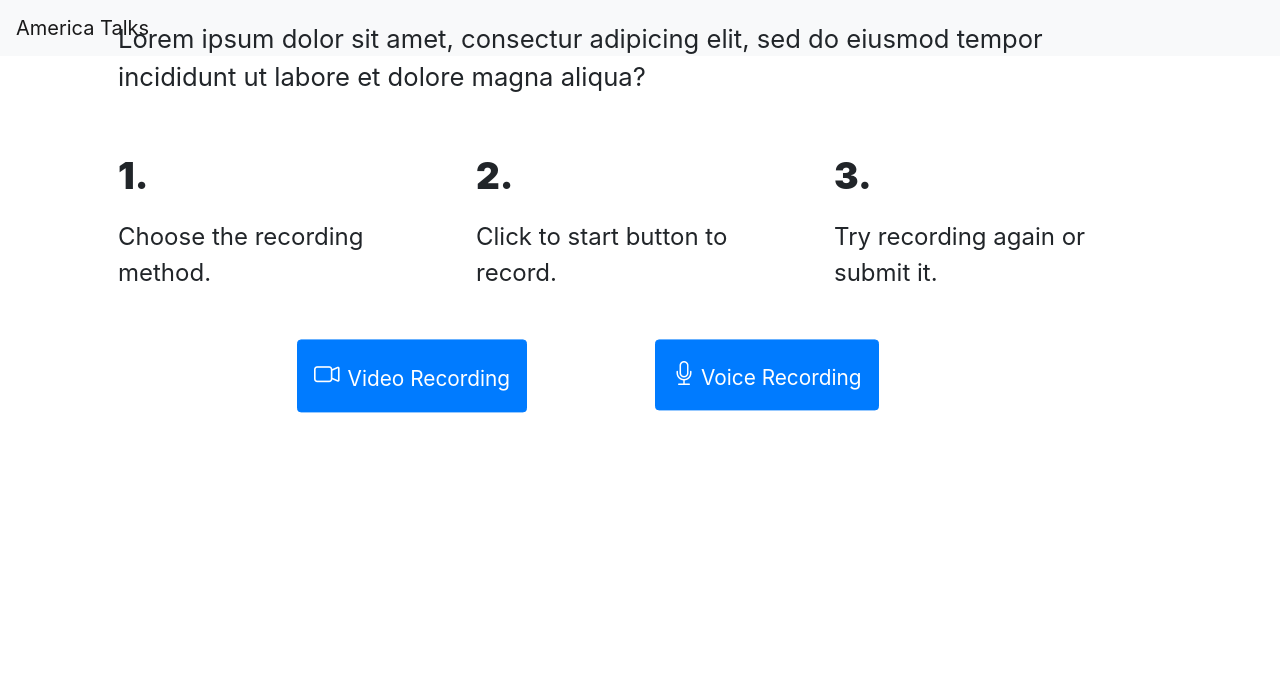
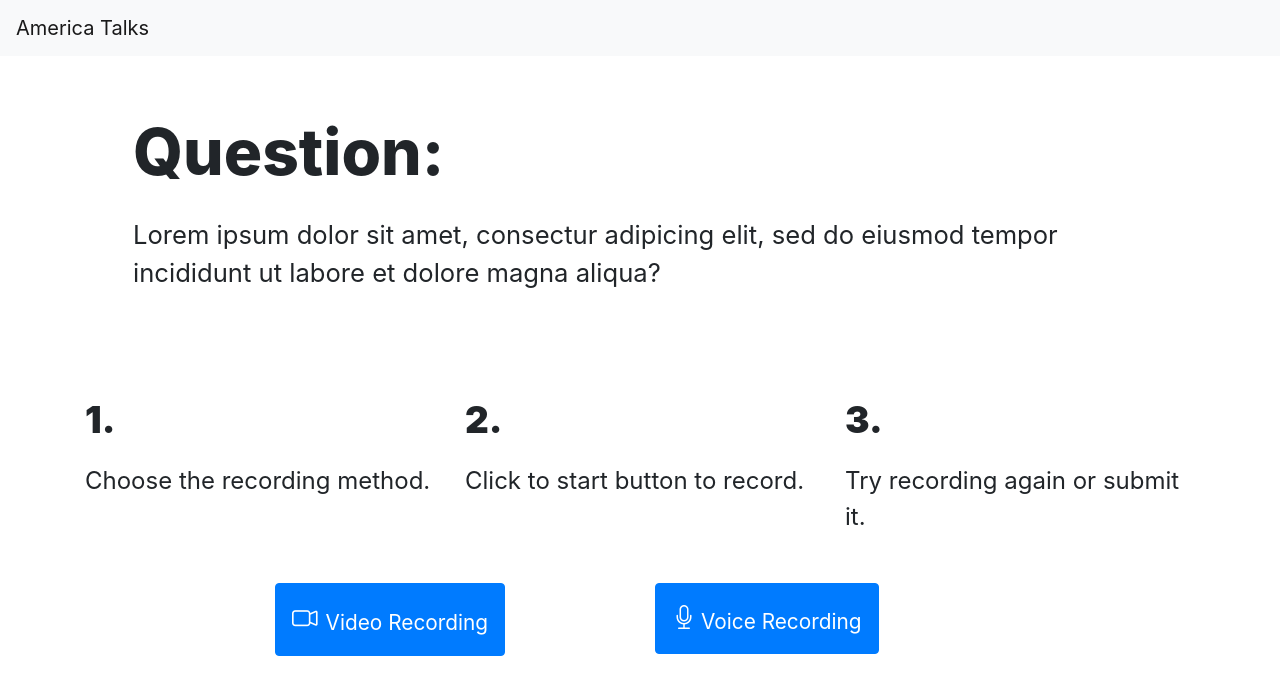
Before and after one commit to sandaiiyahh/Rural-Gap-Equalithon, a React (Create React App) app: page /start in a window 1280 px wide. Shown: the top 694 px of the page. Built offline with nearby package versions, Linux system fonts and the light colour scheme.

Commit message:
wrap Question under MediaSelect

```diff
--- a/src/App.js
+++ b/src/App.js
@@ -3,6 +3,7 @@ import { BrowserRouter as Router, Route, Switch } from 'react-router-dom';
 import Header from './components/Header';
 import Permissions from './components/Permissions';
 import Question from './components/Question';
+import MediaSelect from './components/MediaSelect';
 import Record from './components/Record';
 import Finalize from './components/Finalize';
 import { UPLOAD_URL } from './api';
@@ -108,7 +109,7 @@ function App() {
           <Route
             path="/start"
             render={(props) => (
-              <Question {...props} setMediaType={setMediaType} />
+              <MediaSelect {...props} setMediaType={setMediaType} />
             )}
           />
           <Route
--- a/src/components/MediaSelect.js
+++ b/src/components/MediaSelect.js
@@ -1,10 +1,13 @@
 import React from 'react';
 import { Link } from 'react-router-dom';
 import Button from 'react-bootstrap/Button';
+import Container from 'react-bootstrap/Container';
+import Question from './Question';
 
 function MediaSelect(props) {
   return (
-    <div>
+    <Container>
+      <Question />
       <div>
         <div className="row text-align-center steps">
           <div className="col-10 col-sm-4">
@@ -47,7 +50,7 @@ function MediaSelect(props) {
           </div>
         </div>
       </div>
-    </div>
+    </Container>
   );
 }
 
--- a/src/components/Question.js
+++ b/src/components/Question.js
@@ -10,7 +10,7 @@ function Question(props) {
         Lorem ipsum dolor sit amet, consectur adipicing elit, sed do eiusmod
         tempor incididunt ut labore et dolore magna aliqua?
       </p>
-      <MediaSelect {...props} />
+      {/* <MediaSelect {...props} /> */}
     </Container>
   );
 }
--- a/src/components/Record.js
+++ b/src/components/Record.js
@@ -1,11 +1,12 @@
 import React from 'react';
 import Button from 'react-bootstrap/Button';
 import Webcam from 'react-webcam';
+import Question from './Question';
 
 const Record = (props) => {
   return (
     <div>
-      <h1>This is a placeholder Record component</h1>
+      <Question />
       <Webcam audio={true} ref={props.webcamRef} />
       {props.capturing ? (
         <Button onClick={props.handleStopCapture}>Stop Recording</Button>
--- a/src/index.css
+++ b/src/index.css
@@ -16,14 +16,6 @@ code {
   border: none;
   background-color: white;
 }
-
-.container {
-  top: 50%;
-  left: 50%;
-  transform: translate3d(-50%, -90%, 0);
-  position: absolute;
-}
-
 .question {
   font-size: 4em;
   font-weight: 800;
@@ -95,12 +87,6 @@ code {
     text-align: left;
     /* margin-left: 2em; */
   }
-  .container {
-    top: 0;
-    left: 0;
-    transform: none;
-    position: unset;
-  }
   .media-btn {
     margin-right: 0px;
     margin-bottom: 25px;
```
